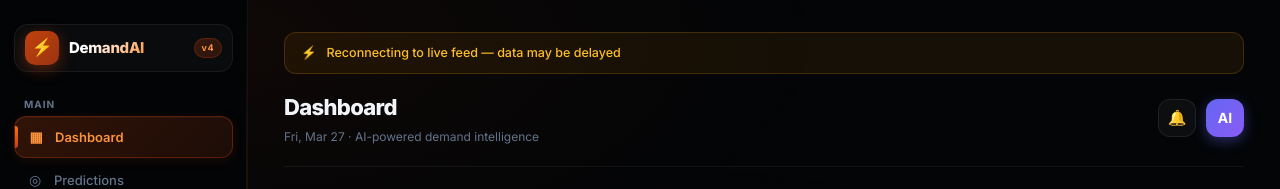
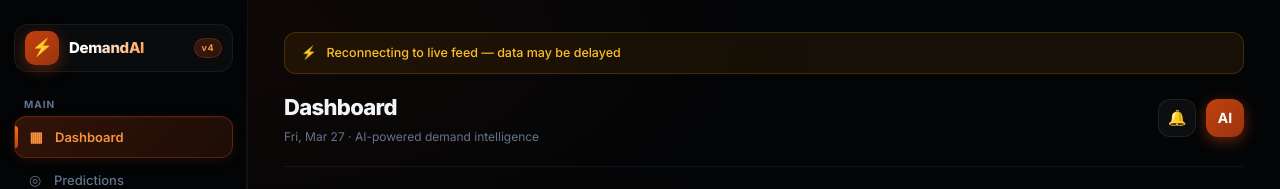
Before and after one commit to sriprasanna2004/Demand-prediction-system-using-machine-learning-, a React (Create React App) app in the folder frontend/: page / in a window 1280 px wide. Shown: the top 189 px of the page. Built offline with nearby package versions, Linux system fonts and the light colour scheme; no server answers.

Commit message:
design: avatar + source banner + View Full Analysis button to orange

```diff
--- a/frontend/src/App.js
+++ b/frontend/src/App.js
@@ -70,10 +70,10 @@ function Topbar() {
         {/* Avatar */}
         <div style={{
           width: 38, height: 38, borderRadius: 12,
-          background: 'linear-gradient(135deg, #6366f1, #8b5cf6)',
+          background: 'linear-gradient(135deg, #c2410c, #9a3412)',
           display: 'flex', alignItems: 'center', justifyContent: 'center',
           fontSize: 14, fontWeight: 700, color: '#fff',
-          boxShadow: '0 4px 14px rgba(99,102,241,0.4)',
+          boxShadow: '0 4px 14px rgba(194,65,12,0.5)',
           cursor: 'pointer',
         }}>AI</div>
       </div>
--- a/frontend/src/pages/Dashboard.js
+++ b/frontend/src/pages/Dashboard.js
@@ -157,16 +157,16 @@ export default function Dashboard() {
           style={{
             display: 'flex', alignItems: 'center', justifyContent: 'space-between',
             padding: '10px 16px', borderRadius: 12, marginBottom: 4,
-            background: 'rgba(99,102,241,0.08)', border: '1px solid rgba(99,102,241,0.2)',
+            background: 'rgba(194,65,12,0.08)', border: '1px solid rgba(194,65,12,0.25)',
             fontSize: 12.5,
           }}>
-          <span style={{ color: '#a5b4fc', fontWeight: 600 }}>
+          <span style={{ color: '#fb923c', fontWeight: 600 }}>
             📂 Showing data from: <strong>{activeDataset?.filename}</strong>
           </span>
           <button onClick={() => navigate('/data-viz')}
             style={{
-              background: 'rgba(99,102,241,0.2)', border: '1px solid rgba(99,102,241,0.3)',
-              color: '#a5b4fc', padding: '4px 12px', borderRadius: 8,
+              background: 'rgba(194,65,12,0.2)', border: '1px solid rgba(194,65,12,0.35)',
+              color: '#fb923c', padding: '4px 12px', borderRadius: 8,
               fontSize: 11, fontWeight: 600, cursor: 'pointer',
             }}>
             View Full Analysis →
```
